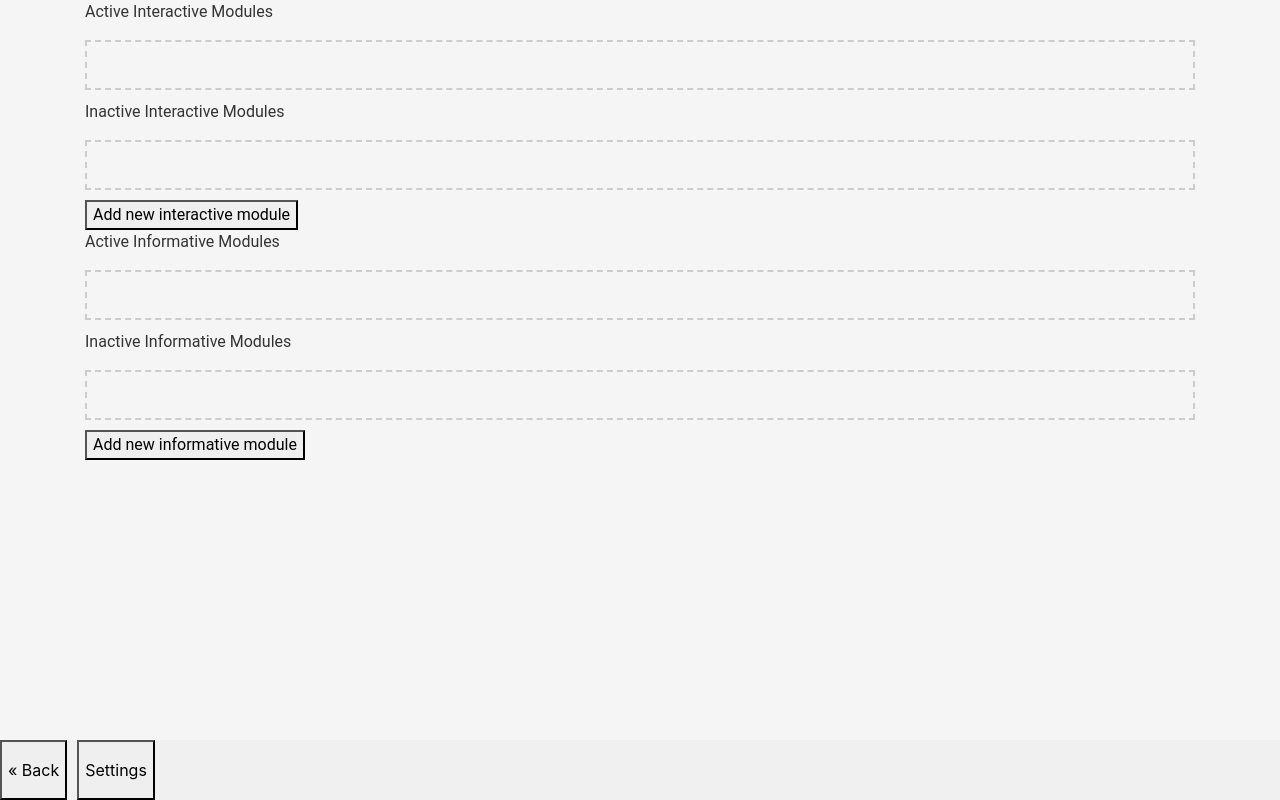
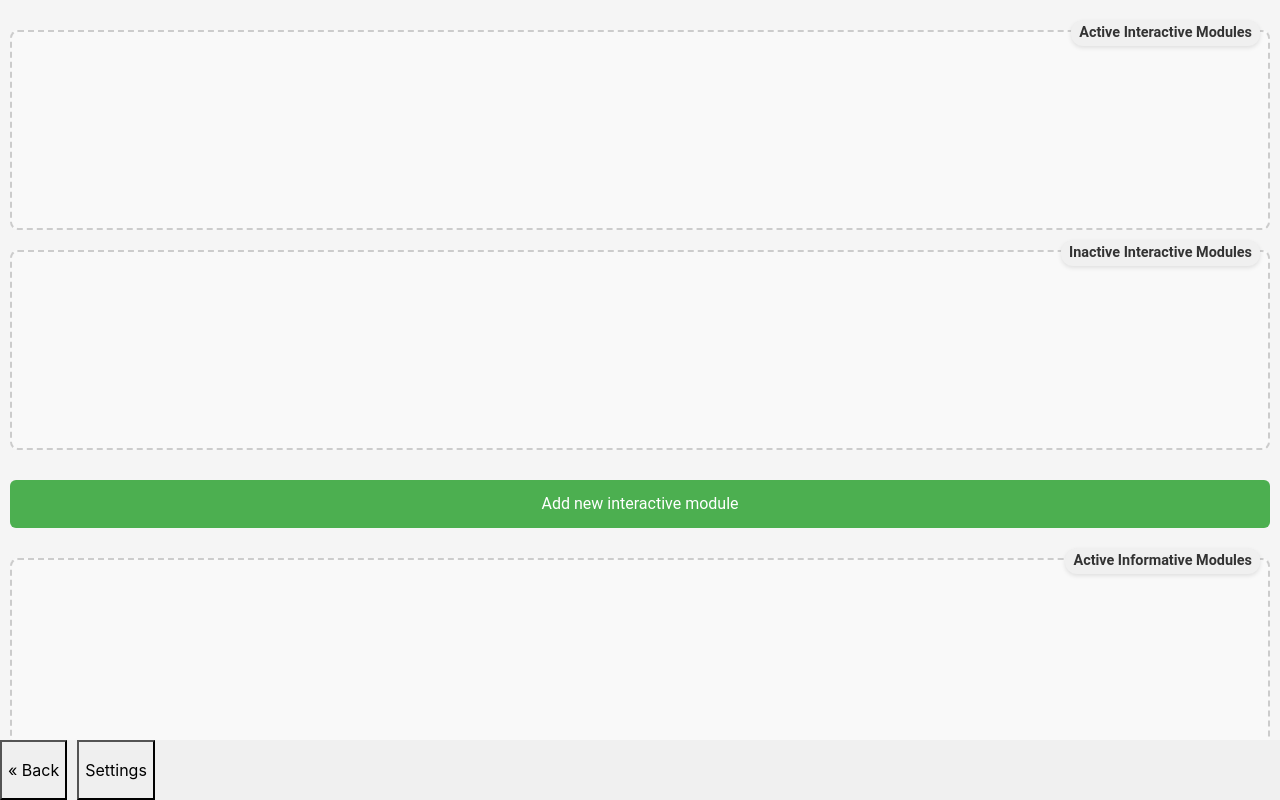
Before and after one commit to RostislavFisher/kajsemestralka, a Vue app: page /activemodules in a window 1280 px wide. Built offline with nearby package versions, Linux system fonts and the light colour scheme.

Commit message:
styles are updated

```diff
--- a/src/Pages/ActiveModules.vue
+++ b/src/Pages/ActiveModules.vue
@@ -90,30 +90,32 @@ export default {
 
 <template>
   <div class="container">
-    <p>Active Interactive Modules</p>
-    <div class="module-container" @dragover.prevent @drop="onDrop($event, 'activeInteractiveModules')">
-      <div v-for="module in activeInteractiveModules" :key="module.id" draggable="true" @dragstart="onDragStart($event, module, 'activeInteractiveModules')">
-        <Module :module="module" />
+    <div class="module-dropzone">
+      <span class="module-type-label">Active Interactive Modules</span>
+      <div class="module-container" @dragover.prevent @drop="onDrop($event, 'activeInteractiveModules')">
+        <Module :module="module" v-for="module in activeInteractiveModules" :key="module.id" draggable="true" @dragstart="onDragStart($event, module, 'activeInteractiveModules')"/>
       </div>
     </div>
-    <p>Inactive Interactive Modules</p>
-    <div class="module-container" @dragover.prevent @drop="onDrop($event, 'inactiveInteractiveModules')">
-      <div v-for="module in inactiveInteractiveModules" :key="module.id" draggable="true" @dragstart="onDragStart($event, module, 'inactiveInteractiveModules')">
-        <Module :module="module" />
+
+    <div class="module-dropzone">
+      <span class="module-type-label">Inactive Interactive Modules</span>
+      <div class="module-container" @dragover.prevent @drop="onDrop($event, 'inactiveInteractiveModules')">
+        <Module :module="module" v-for="module in inactiveInteractiveModules" :key="module.id" draggable="true" @dragstart="onDragStart($event, module, 'inactiveInteractiveModules')"/>
       </div>
     </div>
     <button @click="addInteractiveModule">Add new interactive module</button>
 
-    <p>Active Informative Modules</p>
-    <div class="module-container" @dragover.prevent @drop="onDrop($event, 'activeInformativeModules')">
-      <div v-for="module in activeInformativeModules" :key="module.id" draggable="true" @dragstart="onDragStart($event, module, 'activeInformativeModules')">
-        <Module :module="module" />
+    <div class="module-dropzone">
+      <span class="module-type-label">Active Informative Modules</span>
+      <div class="module-container" @dragover.prevent @drop="onDrop($event, 'activeInformativeModules')">
+        <Module :module="module" v-for="module in activeInformativeModules" :key="module.id" draggable="true" @dragstart="onDragStart($event, module, 'activeInformativeModules')" />
       </div>
     </div>
-    <p>Inactive Informative Modules</p>
-    <div class="module-container" @dragover.prevent @drop="onDrop($event, 'inactiveInformativeModules')">
-      <div v-for="module in inactiveInformativeModules" :key="module.id" draggable="true" @dragstart="onDragStart($event, module, 'inactiveInformativeModules')">
-        <Module :module="module" />
+
+    <div class="module-dropzone">
+      <span class="module-type-label">Inactive Informative Modules</span>
+      <div class="module-container" @dragover.prevent @drop="onDrop($event, 'inactiveInformativeModules')">
+        <Module :module="module" v-for="module in inactiveInformativeModules" :key="module.id" draggable="true" @dragstart="onDragStart($event, module, 'inactiveInformativeModules')" />
       </div>
     </div>
     <button @click="addInformativeModule">Add new informative module</button>
@@ -121,10 +123,77 @@ export default {
 </template>
 
 <style scoped>
+.container {
+  padding: 10px;
+  max-width: 100%;
+  box-sizing: border-box;
+}
+
+.module-dropzone {
+  position: relative;
+  margin: 20px 0;
+}
+
+.module-type-label {
+  position: absolute;
+  top: -10px;
+  right: 10px;
+  background-color: #f0f0f0;
+  padding: 2px 8px;
+  border-radius: 12px;
+  font-size: 0.9rem;
+  font-weight: bold;
+  box-shadow: 0 2px 4px rgba(0,0,0,0.1);
+  z-index: 1;
+}
+
 .module-container {
-  min-height: 50px;
+  min-height: 200px;
   border: 2px dashed #ccc;
-  padding: 10px;
+  border-radius: 8px;
+  padding: 15px 10px 10px;
+  display: flex;
+  flex-wrap: wrap;
+  background-color: #f9f9f9;
+  gap: 10px;
+}
+
+.module-container > div {
+  flex: 1 1 calc(50% - 10px);
+  min-width: 120px;
+  max-width: 100%;
+}
+
+button {
+  width: 100%;
+  padding: 12px;
   margin: 10px 0;
+  background-color: #4CAF50;
+  color: white;
+  border: none;
+  border-radius: 6px;
+  font-size: 1rem;
+  cursor: pointer;
+  transition: background-color 0.3s;
+}
+
+button:hover {
+  background-color: #45a049;
+}
+
+@media (max-width: 480px) {
+  .module-container > div {
+    flex: 1 1 100%;
+  }
+
+  .module-type-label {
+    font-size: 0.8rem;
+    top: -8px;
+  }
+
+  button {
+    padding: 10px;
+    font-size: 0.9rem;
+  }
 }
 </style>
--- a/src/Pages/Main.vue
+++ b/src/Pages/Main.vue
@@ -269,14 +269,10 @@ export default {
             No active interactive modules
           </div>
           <div class="row">
-            <article
-                class="col-md-3 interactiveModule"
-                v-for="module in activeInteractiveModules"
-                :key="module.id"
-                @click="toggleModuleState(module)"
-            >
-              <Module :module="module" />
-            </article>
+            <Module :module="module" class="col-md-3 interactiveModule"
+                    v-for="module in activeInteractiveModules"
+                    :key="module.id"
+                    @click="toggleModuleState(module)"/>
           </div>
         </section>
 
@@ -286,13 +282,9 @@ export default {
             No active informative modules
           </div>
           <div class="row">
-            <article
-                class="col-md-3"
-                v-for="module in activeInformativeModules"
-                :key="module.id"
-            >
-              <Module :module="module" />
-            </article>
+            <Module :module="module" class="col-md-3"
+                    v-for="module in activeInformativeModules"
+                    :key="module.id"/>
           </div>
         </section>
 
@@ -304,8 +296,9 @@ export default {
 
 <style scoped>
 .container {
-  overflow-x: hidden;
-  max-width: 100vw;
+  padding: 10px;
+  max-width: 100%;
+  box-sizing: border-box;
 }
 
 .row {
--- a/src/components/Module.vue
+++ b/src/components/Module.vue
@@ -9,7 +9,7 @@ export default {
 </script>
 
 <template>
-  <div>
+  <div class="module">
     <h2>{{ module.name }}</h2>
     <p v-if="module.isToggled !== undefined"><strong>Active:</strong> {{ module.isToggled ? 'Yes' : 'No' }}</p>
     <p v-if="module.value !== undefined"><strong>Value:</strong> {{ module.value }}</p>
@@ -17,11 +17,12 @@ export default {
 </template>
 
 <style scoped>
-div {
+.module {
   border: 1px solid #ccc;
   padding: 10px;
   border-radius: 5px;
   width: 200px;
   background-color: #f9f9f9;
+  width:250px;
 }
 </style>
```
